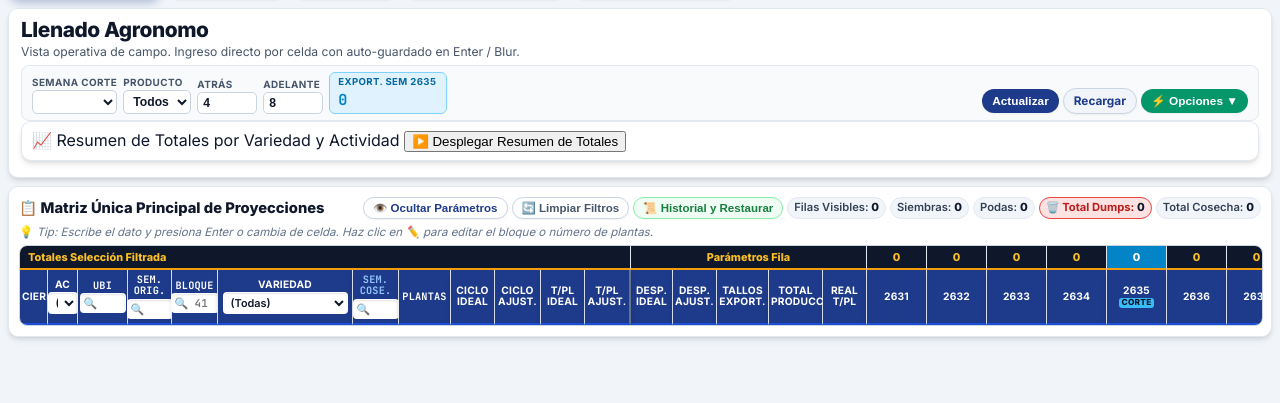
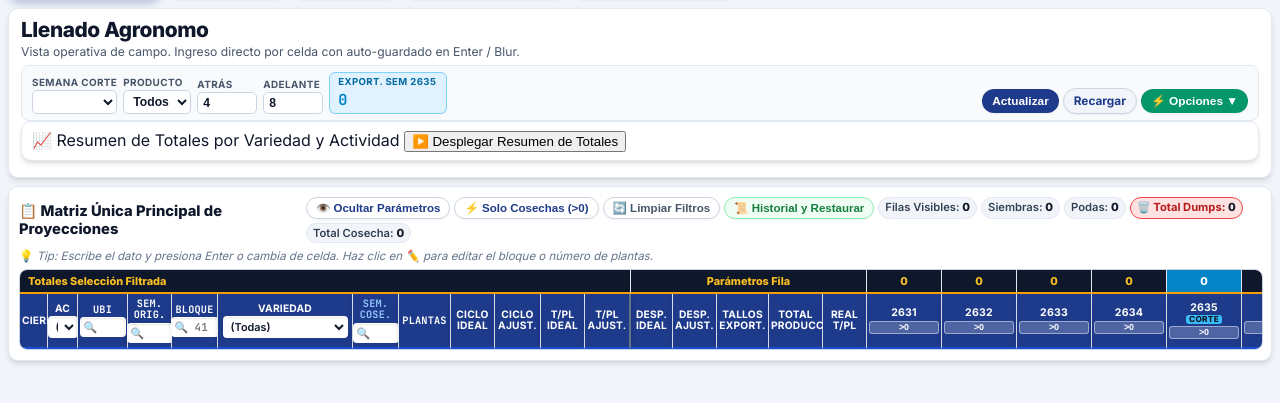
Before and after one commit to renealejo96/proyecciones, a Flask app: page / in a window 1280 px wide. Shown: the part 33-436 px from the top of the page. Run offline with Flask 3, Linux system fonts and the light colour scheme; data that the repository does not hold is empty.

Commit message:
feat: agregar filtros de valores >0 por columna de semana y boton global para ocultar ceros y achicar la tabla

```diff
--- a/templates/index.html
+++ b/templates/index.html
@@ -729,6 +729,46 @@
             text-transform: uppercase;
         }
 
+        .header-week-cell {
+            display: flex;
+            flex-direction: column;
+            align-items: center;
+            justify-content: center;
+            gap: 1px;
+            width: 100%;
+        }
+        .header-week-cell .week-label-text {
+            font-size: 0.66rem;
+            font-weight: 700;
+            line-height: 1.1;
+        }
+        .btn-filter-week-nonzero {
+            display: inline-block;
+            background: rgba(255, 255, 255, 0.22);
+            border: 1px solid rgba(255, 255, 255, 0.45);
+            color: #ffffff;
+            border-radius: 3px;
+            font-size: 0.56rem;
+            font-weight: 800;
+            padding: 0 3px;
+            cursor: pointer;
+            line-height: 1.2;
+            transition: all 0.15s ease;
+            margin-top: 1px;
+        }
+        .btn-filter-week-nonzero:hover {
+            background: #f59e0b;
+            border-color: #d97706;
+            color: #0f172a;
+            transform: scale(1.08);
+        }
+        .btn-filter-week-nonzero.active {
+            background: #f59e0b !important;
+            border-color: #d97706 !important;
+            color: #0f172a !important;
+            box-shadow: 0 0 0 1.5px #ffffff, 0 0 0 3px #f59e0b;
+        }
+
         /* CELL COLORINGS FOR ESTIMATES vs REAL CLOSED DATA vs DUMPS */
         .week-cell {
             position: relative;
@@ -979,7 +1019,8 @@
                 <h2>📋 Matriz Única Principal de Proyecciones</h2>
                 <div class="chips">
                     <button type="button" id="toggle-params-btn" class="toggle-params-btn" title="Mostrar u ocultar columnas de parámetros (Ciclos, T/pl, Desperdicio, Totales)">👁️ Ocultar Parámetros</button>
-                    <button type="button" id="reset-filters-btn" class="toggle-params-btn" style="color: var(--slate-600);" title="Limpiar los filtros rápidos de columna">🔄 Limpiar Filtros</button>
+                    <button type="button" id="btn-toggle-nonzero" class="toggle-params-btn" style="background: #ffffff; color: var(--header-bg); border-color: var(--slate-300);" title="Ocultar todas las filas que tengan 0 en la ventana y mostrar solo filas con cosecha o estimado">⚡ Solo Cosechas (>0)</button>
+                    <button type="button" id="reset-filters-btn" class="toggle-params-btn" style="color: var(--slate-600);" title="Limpiar los filtros rápidos de columna y filtros de semanas">🔄 Limpiar Filtros</button>
                     <button type="button" id="btn-open-audit-history" class="toggle-params-btn" style="background: #f0fdf4; border-color: #86efac; color: #15803d; font-weight: 700;" title="Ver auditoría de cambios y restaurar estimaciones anteriores">📜 Historial y Restaurar</button>
                     <div class="chip">Filas Visibles: <span id="chip-visible-rows">0</span></div>
                     <div class="chip">Siembras: <span id="chip-total-siembras">{{ weekly_view.totals_by_activity.SIEMBRA }}</span></div>
@@ -1063,10 +1104,13 @@
 
                             {% for week in weekly_view.week_columns %}
                                 <th class="col-week-header {{ 'col-cutoff-week' if week.label == weekly_view.selected_week_short else '' }}" data-week-label="{{ week.label }}">
-                                    {{ week.label }}
-                                    {% if week.label == weekly_view.selected_week_short %}
-                                        <span class="badge-cutoff">Corte</span>
-                                    {% endif %}
+                                    <div class="header-week-cell">
+                                        <span class="week-label-text">{{ week.label }}</span>
+                                        {% if week.label == weekly_view.selected_week_short %}
+                                            <span class="badge-cutoff">Corte</span>
+                                        {% endif %}
+                                        <button type="button" class="btn-filter-week-nonzero" data-week-label="{{ week.label }}" title="Filtrar solo filas con cosecha > 0 en sem. {{ week.label }}">>0</button>
+                                    </div>
                                 </th>
                             {% endfor %}
                             <th class="col-total-final">Total</th>
@@ -1782,6 +1826,10 @@
             }
         }
 
+        let activeNonZeroWeek = null;
+        let savedNonZeroPref = localStorage.getItem('proyecciones_only_nonzero');
+        let onlyNonZeroRows = (savedNonZeroPref === 'true');
+
         function recalcAll(fullRecalc = false) {
             const globalTotalsByActivity = { SIEMBRA: 0, PODA: 0 };
             const globalTotalsByWeek = Object.fromEntries(weekColumns.map((week) => [week.label, 0]));
@@ -1846,7 +1894,26 @@
                 const matchAc = !filterAcVal || activityName === filterAcVal;
                 const matchUbi = !filterUbiVal || ubiVal.includes(filterUbiVal);
 
-                const isVisible = matchBlock && matchVariety && matchAc && matchUbi && matchWeek && matchHarvestWeek;
+                let matchWeekNonZero = true;
+                if (activeNonZeroWeek) {
+                    const cell = row.querySelector(`.week-cell[data-week-label="${activeNonZeroWeek}"]`);
+                    const inp = cell?.querySelector('.week-input');
+                    const cellVal = Math.max(0, Math.round(Number.parseFloat(inp?.value) || 0));
+                    matchWeekNonZero = (cellVal > 0);
+                }
+
+                let matchGlobalNonZero = true;
+                if (onlyNonZeroRows) {
+                    let hasAnyVal = false;
+                    row.querySelectorAll('.week-cell').forEach((cell) => {
+                        const inp = cell.querySelector('.week-input');
+                        const val = Math.max(0, Math.round(Number.parseFloat(inp?.value) || 0));
+                        if (val > 0) hasAnyVal = true;
+                    });
+                    matchGlobalNonZero = hasAnyVal;
+                }
+
+                const isVisible = matchBlock && matchVariety && matchAc && matchUbi && matchWeek && matchHarvestWeek && matchWeekNonZero && matchGlobalNonZero;
                 row.style.display = isVisible ? '' : 'none';
 
                 if (!isVisible) return;
@@ -2284,12 +2351,63 @@
         });
 
         const resetFiltersBtn = document.getElementById('reset-filters-btn');
+        const btnToggleNonZero = document.getElementById('btn-toggle-nonzero');
+
+        function updateNonZeroBtnStyle() {
+            if (!btnToggleNonZero) return;
+            if (onlyNonZeroRows) {
+                btnToggleNonZero.style.background = '#fef08a';
+                btnToggleNonZero.style.borderColor = '#eab308';
+                btnToggleNonZero.style.color = '#854d0e';
+                btnToggleNonZero.style.fontWeight = '800';
+                btnToggleNonZero.textContent = '⚡ Cosechas > 0 (Filtro Activo)';
+            } else {
+                btnToggleNonZero.style.background = '#ffffff';
+                btnToggleNonZero.style.borderColor = 'var(--slate-300)';
+                btnToggleNonZero.style.color = 'var(--header-bg)';
+                btnToggleNonZero.style.fontWeight = '700';
+                btnToggleNonZero.textContent = '⚡ Solo Cosechas (>0)';
+            }
+        }
+
+        if (btnToggleNonZero) {
+            btnToggleNonZero.addEventListener('click', () => {
+                onlyNonZeroRows = !onlyNonZeroRows;
+                localStorage.setItem('proyecciones_only_nonzero', String(onlyNonZeroRows));
+                updateNonZeroBtnStyle();
+                recalcAll(false);
+            });
+        }
+        updateNonZeroBtnStyle();
+
+        // Week column header >0 filter buttons
+        document.querySelectorAll('.btn-filter-week-nonzero').forEach(btn => {
+            btn.addEventListener('click', (e) => {
+                e.stopPropagation();
+                const targetWeek = btn.dataset.weekLabel;
+                if (activeNonZeroWeek === targetWeek) {
+                    activeNonZeroWeek = null;
+                    btn.classList.remove('active');
+                } else {
+                    activeNonZeroWeek = targetWeek;
+                    document.querySelectorAll('.btn-filter-week-nonzero').forEach(b => b.classList.remove('active'));
+                    btn.classList.add('active');
+                }
+                recalcAll(false);
+            });
+        });
+
         if (resetFiltersBtn) {
             resetFiltersBtn.addEventListener('click', () => {
                 ['h-filter-block', 'h-filter-variety', 'h-filter-ac', 'h-filter-ubi', 'h-filter-week', 'h-filter-harvest-week'].forEach(id => {
                     const ctrl = document.getElementById(id);
                     if (ctrl) ctrl.value = '';
                 });
+                activeNonZeroWeek = null;
+                onlyNonZeroRows = false;
+                localStorage.removeItem('proyecciones_only_nonzero');
+                document.querySelectorAll('.btn-filter-week-nonzero').forEach(b => b.classList.remove('active'));
+                updateNonZeroBtnStyle();
                 recalcAll(false);
             });
         }
```
